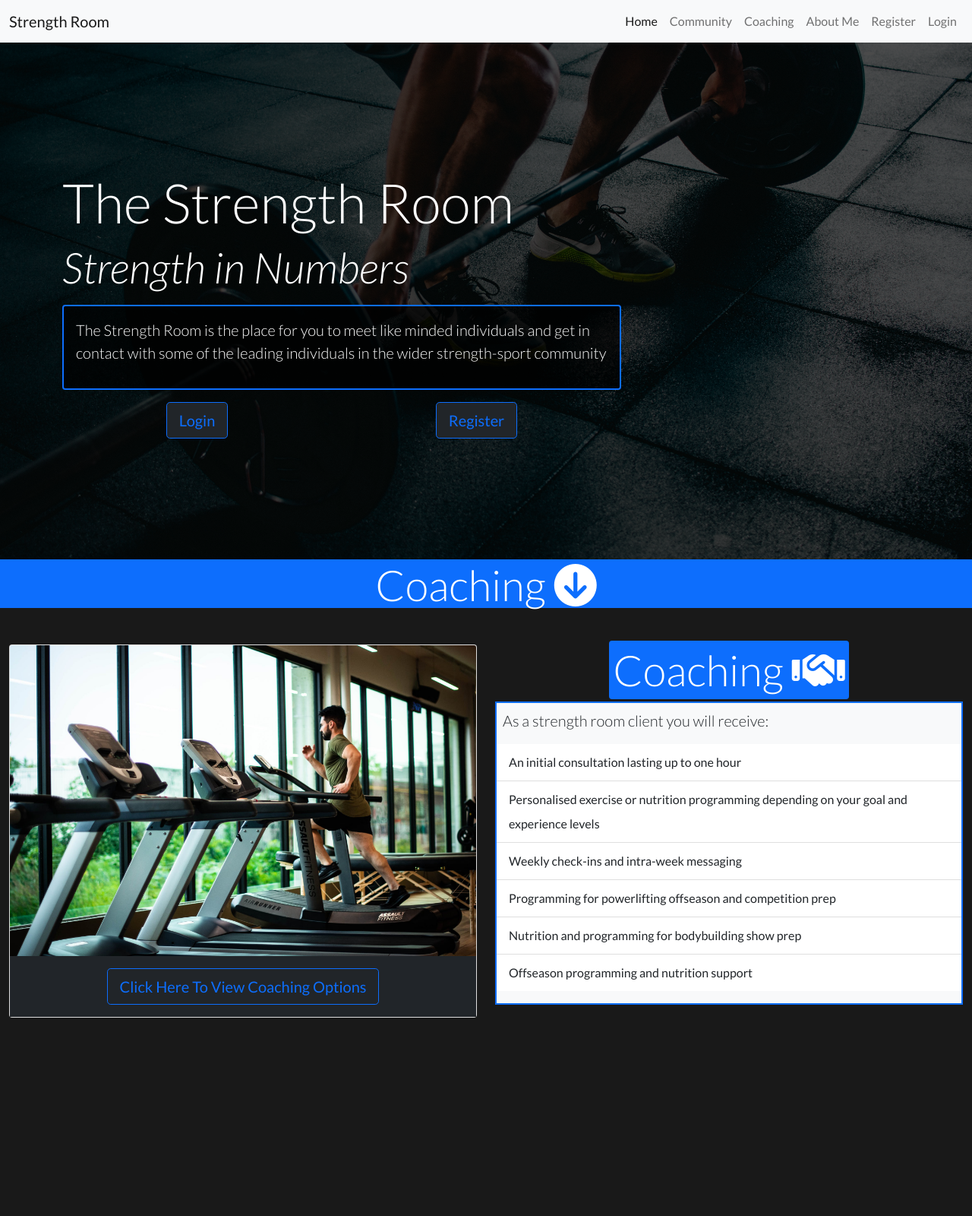
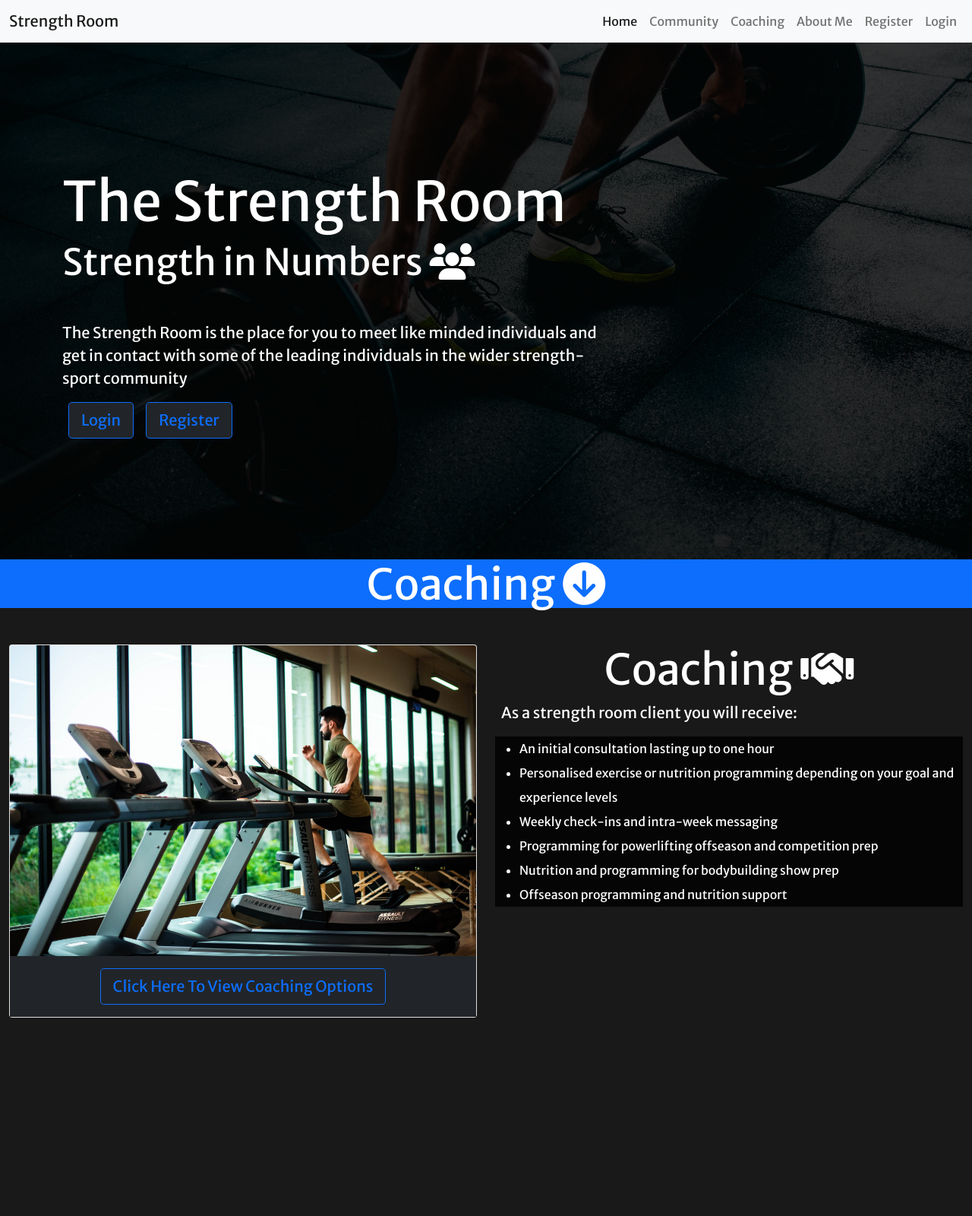
Before and after one commit to niall-mulcahy/MS4-strength-room, a Django app: page / in a window 1280 px wide. Shown: the whole page at 76% size. Run offline with Django 3.2, Linux system fonts and the light colour scheme; some libraries are stand-ins or nearby versions.

Commit message:
fixed some font and design issues on home page

```diff
--- a/home/templates/home/index.html
+++ b/home/templates/home/index.html
@@ -10,10 +10,10 @@
             <div class="container min-vh-100 d-flex align-items-center">
                 <div class="row">
                     <div class="col-sm-12 col-lg-8">
-                        <h1 class="display-2">The Strength Room</h1>
-                        <h2 class="display-4 mb-2 fst-italic">Strength in Numbers</h2>
-                        <div class="border border-2 rounded border-primary mt-3 p-3 d-none d-md-block" id="main-p">
-                            <p class="lead">
+                        <h1 class="display-2 ff-home-head">The Strength Room</h1>
+                        <h2 class="display-5 mb-2 ff-home-head">Strength in Numbers <i class="fas fa-users"></i></h2>
+                        <div class="d-none d-md-block mt-5">
+                            <p class="fs-5">
                                 The Strength Room is the place for you
                                 to meet like minded individuals and get in
                                 contact with some of the leading individuals
@@ -21,8 +21,8 @@
                             </p>
                         </div>
                         <div class="mt-3 d-flex">
-                            <div class="btn bg-dark btn-outline-primary btn-lg mx-auto" role="button"><a href="#" class="text-decoration-none">Login</a></div>
-                            <div class="btn bg-dark btn-outline-primary btn-lg mx-auto" role="button"><a href="#" class="text-decoration-none">Register</a></div>
+                            <div class="btn bg-dark btn-outline-primary btn-lg mx-2" role="button"><a href="#" class="text-decoration-none">Login</a></div>
+                            <div class="btn bg-dark btn-outline-primary btn-lg mx-2" role="button"><a href="#" class="text-decoration-none">Register</a></div>
                         </div>
                     </div>
                 </div>
@@ -44,16 +44,16 @@
                 <div class="col-12 col-md-6 order-sm-1">
                     <div>
                         <h3 class="card-title display-4 text-center mb-2"><span class="rounded" id="coaching-title">Coaching <i class="fas fa-handshake"></i></span></h3>
-                        <div class="bg-light border border-2 border-primary mt-2">
-                            <p class="card-text lead ms-2 mt-2">
+                        <div class="mt-2">
+                            <p class="card-text lead ms-2 text-white mt-2">
                                 As a strength room client you will receive:
-                                <ul class="list-group list-group-flush lh-lg">
-                                    <li class="list-group-item">An initial consultation lasting up to one hour</li>
-                                    <li class="list-group-item">Personalised exercise or nutrition programming depending on your goal and experience levels</li>
-                                    <li class="list-group-item">Weekly check-ins and intra-week messaging</li>
-                                    <li class="list-group-item">Programming for powerlifting offseason and competition prep</li>
-                                    <li class="list-group-item">Nutrition and programming for bodybuilding show prep</li>
-                                    <li class="list-group-item">Offseason programming and nutrition support</li>
+                                <ul class="list-background text-white lh-lg">
+                                    <li>An initial consultation lasting up to one hour</li>
+                                    <li>Personalised exercise or nutrition programming depending on your goal and experience levels</li>
+                                    <li>Weekly check-ins and intra-week messaging</li>
+                                    <li>Programming for powerlifting offseason and competition prep</li>
+                                    <li>Nutrition and programming for bodybuilding show prep</li>
+                                    <li>Offseason programming and nutrition support</li>
                                 </ul>
                             </p>
                         </div>
--- a/static/css/base.css
+++ b/static/css/base.css
@@ -1,8 +1,9 @@
 @import url('https://fonts.googleapis.com/css2?family=Lato:ital,wght@0,300;0,400;0,700;1,300&display=swap');
+@import url('https://fonts.googleapis.com/css2?family=Kanit:ital,wght@0,300;0,400;0,700;1,400&family=Merriweather+Sans&family=Permanent+Marker&display=swap');
 
 body {
     overflow-x: hidden;
-    font-family: 'Lato', sans-serif;
+    font-family: 'Merriweather Sans', sans-serif;
 }
 
 #index-body {
@@ -20,7 +21,6 @@ body {
 }
 
 #coaching-title {
-    background: #0d6efd;
     color: #fff;
     padding: 5px;
 }
@@ -31,7 +31,7 @@ body {
     top: 0;
     left: 0;
     color: black;
-    background: rgba(0,0,0,0.7);
+    background: rgba(0,0,0,0.8);
     position: absolute;
     color: white;
 }
@@ -47,7 +47,6 @@ body {
     color: #fff;
 }
 
-#main-p {
-    color: #fff;
-    background: rgba(0,0,0,0.7)
+.list-background {
+    background-color: rgba(0,0,0,0.8)
 }
```
